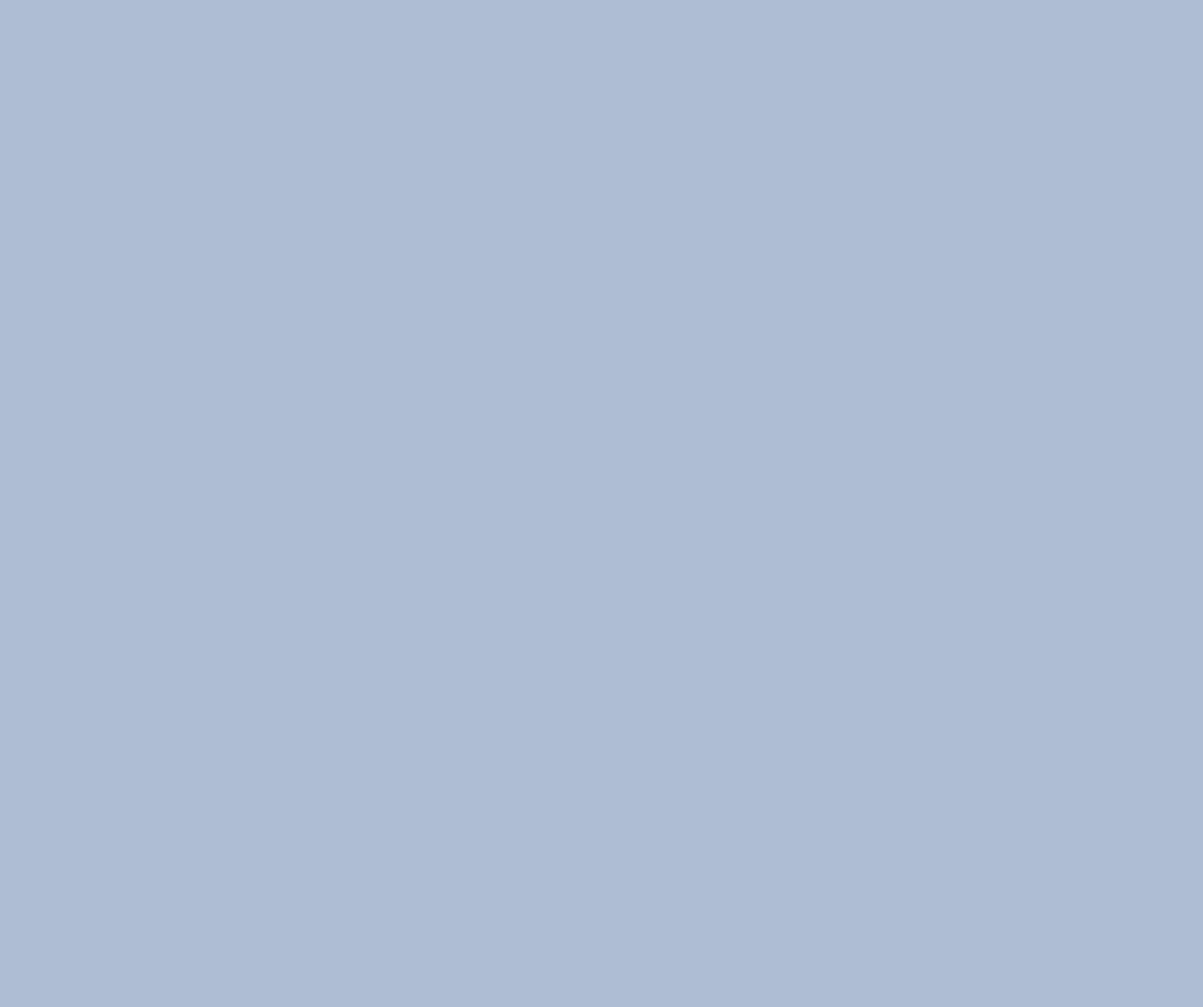
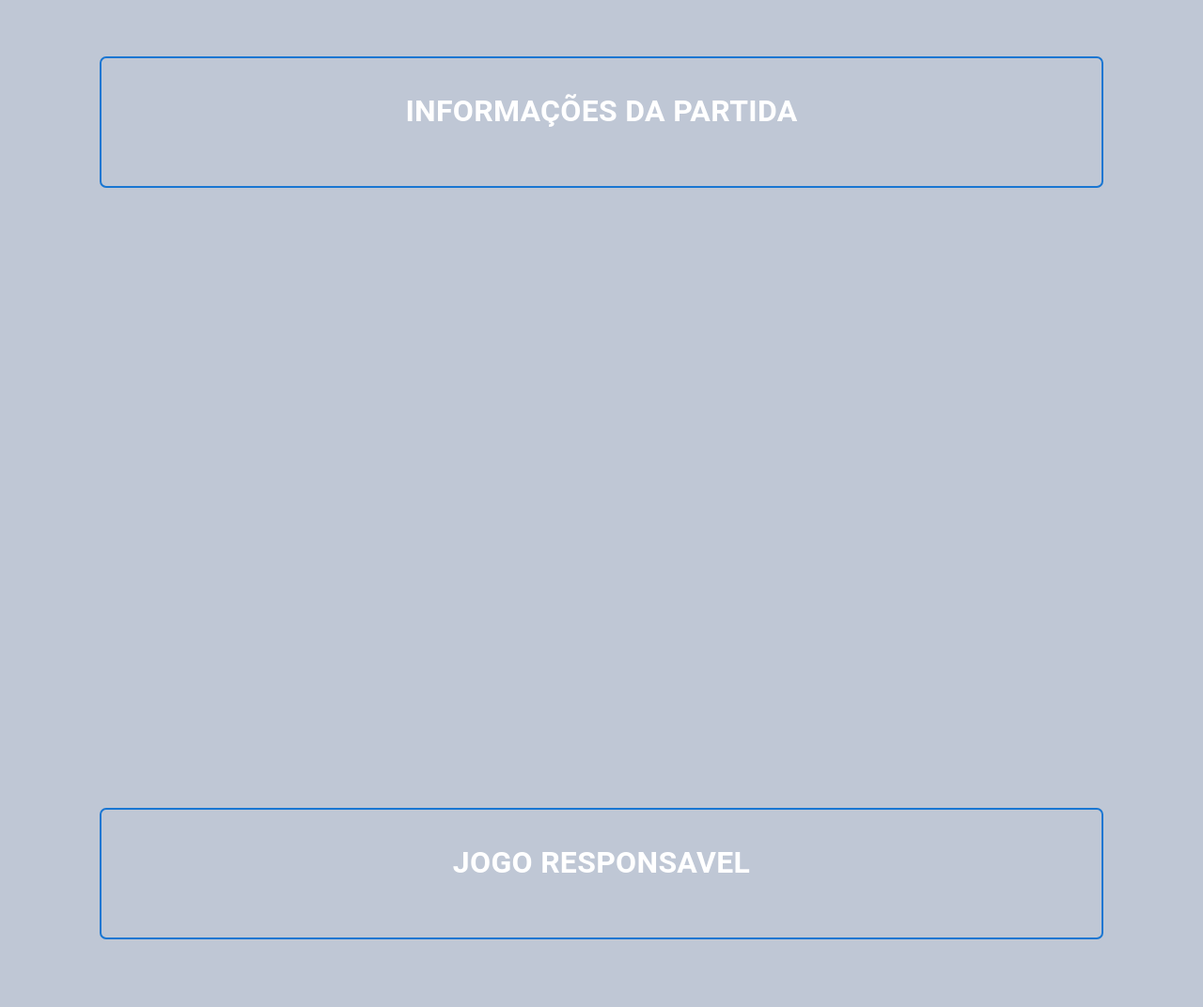
Before and after one commit to Rodr1go77/projetobloco2, a React (Create React App) app: page / in a window 1280 px wide. Shown: the part 1078-2150 px from the top of the page at 94% size. Before the commit the page ends 816 px from the top, so only its background shows below. Built offline with nearby package versions, Linux system fonts and the light colour scheme.

Commit message:
Added 3 components

```diff
--- a/src/App.css
+++ b/src/App.css
@@ -1,5 +1,5 @@
 body{
    display: flex;
    justify-content: center;
-   background-color: rgb(174, 187, 209);
+   background-color: rgb(191, 199, 213);
 }
--- a/src/App.jsx
+++ b/src/App.jsx
@@ -1,10 +1,16 @@
 import "./App.css"
 import Main from "./Components/Main";
+import InfoPartida from "./Components/InfoPartida";
+import JogoResponsavel from "./Components/JogoResponsavel"
+import AnalisePartida from "./Components/AnalisePartida"
 
 export default function App() {
   return (
     <div >
       <Main/>
+      <InfoPartida/>
+      <JogoResponsavel/>
+      <AnalisePartida/>
     </div>
   );
 }
--- /dev/null
+++ b/src/Components/AnalisePartida.jsx
@@ -0,0 +1,49 @@
+import Box from "@mui/material/Box";
+import TextField from "@mui/material/TextField";
+import {
+  Typography,
+  Divider,
+  autocompleteClasses,
+  Button,
+} from "@mui/material";
+
+export default function AnalisePartida() {
+  return (
+    <Box
+      sx={{
+        display: "flex",
+        justifyContent: "center",
+        alignItems: "center",
+        height: "100vh",
+      }}
+    >
+      <Box
+        sx={{
+          marginBottom: 5,
+          // height: "80vh",
+          display: "flex",
+          flexDirection: "column",
+          width: 1000,
+          justifyContent: "center",
+          alignItems: "center",
+          border: "2px solid #1976d2",
+          borderRadius: "7px",
+          padding: 4,
+          margin: "auto",
+        }}
+      >
+        <Typography
+          sx={{
+            fontWeight: "bolder",
+            fontSize: "2rem",
+            marginBottom: 3,
+            color: "white",
+          }}
+        >
+          {" "}
+         ANÁLISE DA PARTIDA
+        </Typography>
+      </Box>
+    </Box>
+  );
+}
--- /dev/null
+++ b/src/Components/InfoPartida.jsx
@@ -0,0 +1,49 @@
+import Box from "@mui/material/Box";
+import TextField from "@mui/material/TextField";
+import {
+  Typography,
+  Divider,
+  autocompleteClasses,
+  Button,
+} from "@mui/material";
+
+export default function InfoPartida() {
+  return (
+    <Box
+      sx={{
+        display: "flex",
+        justifyContent: "center",
+        alignItems: "center",
+        height: "100vh",
+      }}
+    >
+      <Box
+        sx={{
+          marginBottom: 5,
+          // height: "80vh",
+          display: "flex",
+          flexDirection: "column",
+          width: 1000,
+          justifyContent: "center",
+          alignItems: "center",
+          border: "2px solid #1976d2",
+          borderRadius: "7px",
+          padding: 4,
+          margin: "auto",
+        }}
+      >
+        <Typography
+          sx={{
+            fontWeight: "bolder",
+            fontSize: "2rem",
+            marginBottom: 3,
+            color: "white",
+          }}
+        >
+          {" "}
+         INFORMAÇÕES DA PARTIDA
+        </Typography>
+      </Box>
+    </Box>
+  );
+}
--- /dev/null
+++ b/src/Components/JogoResponsavel.jsx
@@ -0,0 +1,49 @@
+import Box from "@mui/material/Box";
+import TextField from "@mui/material/TextField";
+import {
+  Typography,
+  Divider,
+  autocompleteClasses,
+  Button,
+} from "@mui/material";
+
+export default function JogoResponsavel() {
+  return (
+    <Box
+      sx={{
+        display: "flex",
+        justifyContent: "center",
+        alignItems: "center",
+        height: "100vh",
+      }}
+    >
+      <Box
+        sx={{
+          marginBottom: 5,
+          // height: "80vh",
+          display: "flex",
+          flexDirection: "column",
+          width: 1000,
+          justifyContent: "center",
+          alignItems: "center",
+          border: "2px solid #1976d2",
+          borderRadius: "7px",
+          padding: 4,
+          margin: "auto",
+        }}
+      >
+        <Typography
+          sx={{
+            fontWeight: "bolder",
+            fontSize: "2rem",
+            marginBottom: 3,
+            color: "white",
+          }}
+        >
+          {" "}
+         JOGO RESPONSAVEL
+        </Typography>
+      </Box>
+    </Box>
+  );
+}
```
